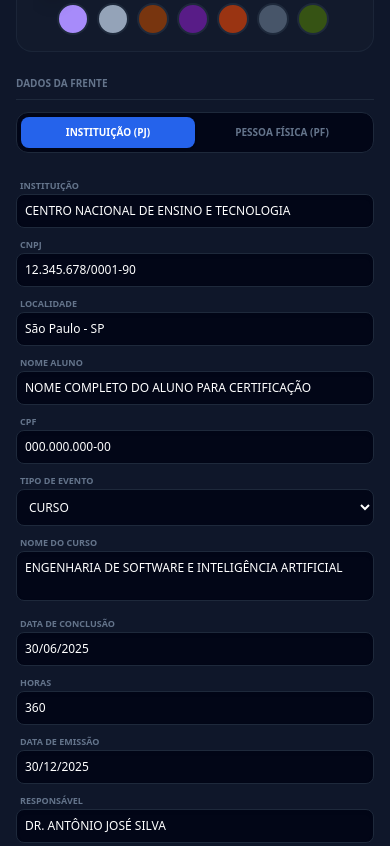
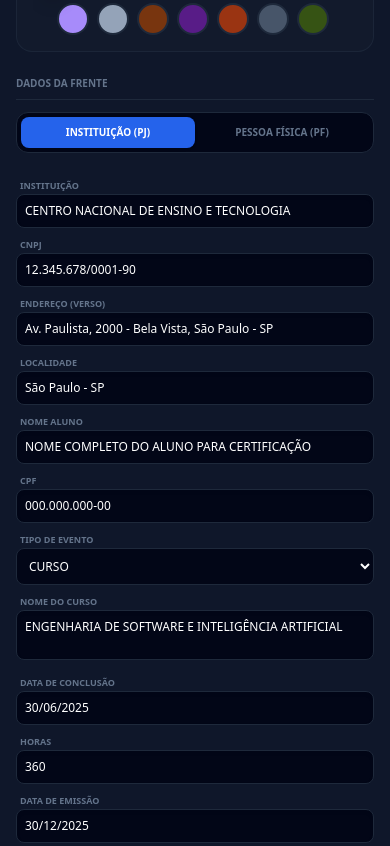
Before and after one commit to Lucas2025-seduc/Gerador-de-Certificados, a plain HTML site: page index.html in a window 390 px wide. Shown: the part 1541-2387 px from the top of the page. Drawn offline with nearby package versions, Linux system fonts and the light colour scheme; a web font is replaced by a local one.

Commit message:
index.html

```diff
--- a/index.html
+++ b/index.html
@@ -385,7 +385,7 @@
 
             </div>
 
-            <footer class="mt-8 border-t border-slate-800 pt-6 pb-6 text-[9px] text-slate-500 leading-relaxed no-print shrink-0 block">
+            <footer class="mt-8 border-t border-slate-800 pt-6 pb-2 text-[9px] text-slate-500 leading-relaxed no-print shrink-0 hidden lg:block">
                 <div class="flex items-center gap-2 mb-2 font-black text-slate-400 uppercase tracking-widest italic leading-none">
                     <i data-lucide="scale" class="w-3 h-3 text-red-500"></i> <span class="text-red-500/80">AVISO LEGAL DE DIREITOS AUTORAIS</span>
                 </div>
@@ -476,7 +476,7 @@
                                      <h4 class="text-lg font-black uppercase tracking-tighter">Corpo Docente / Ministrantes</h4>
                                   </div>
                                   <pre id="display-instructorsInfo" class="text-[11px] leading-relaxed whitespace-pre-wrap font-sans opacity-95 italic font-medium break-words text-slate-900 mb-4">Ministrantes...</pre>
-                               </div>
+                                </div>
                                <div id="legal-box" class="p-6 rounded-2xl border-2 border-slate-100 shrink-0 shadow-sm bg-slate-50/50">
                                   <h4 class="text-[10px] font-black uppercase mb-1.5 flex items-center gap-2 text-slate-700">
                                     <i data-lucide="shield-alert" class="w-3 h-3"></i> Amparo Legal Brasileiro
@@ -787,6 +787,7 @@
             const fields = [
                 { label: isPF ? 'Nome Completo' : 'Instituição', name: 'company' },
                 { label: isPF ? 'CPF' : 'CNPJ', name: 'cnpj' },
+                { label: 'Endereço (Verso)', name: 'address' },
                 { label: 'Localidade', name: 'location' },
                 { label: 'Nome Aluno', name: 'studentName', disabled: isBatch, info: isBatch ? '(Gerido pelo modo Lote)' : '' },
                 { label: 'CPF', name: 'studentId', disabled: isBatch, info: isBatch ? '(Gerido pelo modo Lote)' : '' },
@@ -808,7 +809,7 @@
                 </div>
             `;
 
-            let inputsHTML = issuerToggle + fields.slice(0, 5).map(f => `
+            let inputsHTML = issuerToggle + fields.slice(0, 6).map(f => `
                 <div class="${f.disabled ? 'opacity-50 pointer-events-none' : ''}">
                     <label class="block text-[9px] font-bold text-slate-500 uppercase mb-1 leading-none ml-1">${f.label} <span class="text-indigo-400">${f.info || ''}</span></label>
                     ${f.area ? `<textarea oninput="updateData('${f.name}', this.value)" rows="2" class="w-full bg-slate-950 border border-slate-800 rounded-lg p-2 text-xs text-white outline-none focus:ring-1 focus:ring-blue-600/50 resize-none shadow-inner">${state.data[f.name] || ''}</textarea>` : `<input type="text" value="${state.data[f.name] || ''}" oninput="updateData('${f.name}', this.value)" class="w-full bg-slate-950 border border-slate-800 rounded-lg p-2 text-xs text-white outline-none focus:ring-1 focus:ring-blue-600/50 shadow-inner">`}
@@ -823,7 +824,7 @@
                 </div>
             `;
 
-            inputsHTML += fields.slice(6).map(f => `
+            inputsHTML += fields.slice(7).map(f => `
                 <div class="${f.disabled ? 'opacity-50 pointer-events-none' : ''}">
                     <label class="block text-[9px] font-bold text-slate-500 uppercase mb-1 leading-none ml-1">${f.label} <span class="text-indigo-400">${f.info || ''}</span></label>
                     ${f.area ? `<textarea oninput="updateData('${f.name}', this.value)" rows="2" class="w-full bg-slate-950 border border-slate-800 rounded-lg p-2 text-xs text-white outline-none focus:ring-1 focus:ring-blue-600/50 resize-none shadow-inner">${state.data[f.name] || ''}</textarea>` : `<input type="text" value="${state.data[f.name] || ''}" oninput="updateData('${f.name}', this.value)" class="w-full bg-slate-950 border border-slate-800 rounded-lg p-2 text-xs text-white outline-none focus:ring-1 focus:ring-blue-600/50 shadow-inner">`}
@@ -835,11 +836,16 @@
 
             const vFields = [
                 { label: 'Ministrantes e Experiência', name: 'instructorsInfo', area: true },
-                { label: 'Nota', name: 'grade' }, { label: 'Frequência', name: 'frequency' },
+                { label: 'Nota', name: 'grade', disabled: isBatch, info: isBatch ? '(Gerido pelo modo Lote)' : '' },
+                { label: 'Frequência', name: 'frequency', disabled: isBatch, info: isBatch ? '(Gerido pelo modo Lote)' : '' },
                 { label: regLabel, name: 'regNum' },
                 { label: 'Link Validação', name: 'validationLink' }, { label: 'Grade Curricular', name: 'content', area: true }
             ];
-            let html = vFields.map(f => `<div><label class="block text-[9px] font-bold text-slate-500 uppercase mb-1 leading-none ml-1">${f.label}</label>${f.area ? `<textarea oninput="updateData('${f.name}', this.value)" rows="3" class="w-full bg-slate-950 border border-slate-800 rounded-lg p-2 text-[10px] text-slate-300 outline-none focus:ring-1 focus:ring-blue-600/50 shadow-inner">${state.data[f.name] || ''}</textarea>` : `<input type="text" value="${state.data[f.name] || ''}" oninput="updateData('${f.name}', this.value)" class="w-full bg-slate-950 border border-slate-800 rounded-lg p-2 text-xs text-white outline-none focus:ring-1 focus:ring-blue-600/50">`}</div>`).join('');
+            let html = vFields.map(f => `
+                <div class="${f.disabled ? 'opacity-50 pointer-events-none' : ''}">
+                    <label class="block text-[9px] font-bold text-slate-500 uppercase mb-1 leading-none ml-1">${f.label} <span class="text-indigo-400">${f.info || ''}</span></label>
+                    ${f.area ? `<textarea oninput="updateData('${f.name}', this.value)" rows="3" class="w-full bg-slate-950 border border-slate-800 rounded-lg p-2 text-[10px] text-slate-300 outline-none focus:ring-1 focus:ring-blue-600/50 shadow-inner">${state.data[f.name] || ''}</textarea>` : `<input type="text" value="${state.data[f.name] || ''}" oninput="updateData('${f.name}', this.value)" class="w-full bg-slate-950 border border-slate-800 rounded-lg p-2 text-xs text-white outline-none focus:ring-1 focus:ring-blue-600/50">`}
+                </div>`).join('');
 
             html += `<div><label class="block text-[9px] font-bold text-slate-500 uppercase mb-1 leading-none ml-1">Base Legal (Seleção Rápida)</label>
                      <select onchange="updateData('lawReference', this.value)" class="w-full bg-slate-950 border border-slate-800 rounded-lg p-2 text-[10px] text-white outline-none">
```
